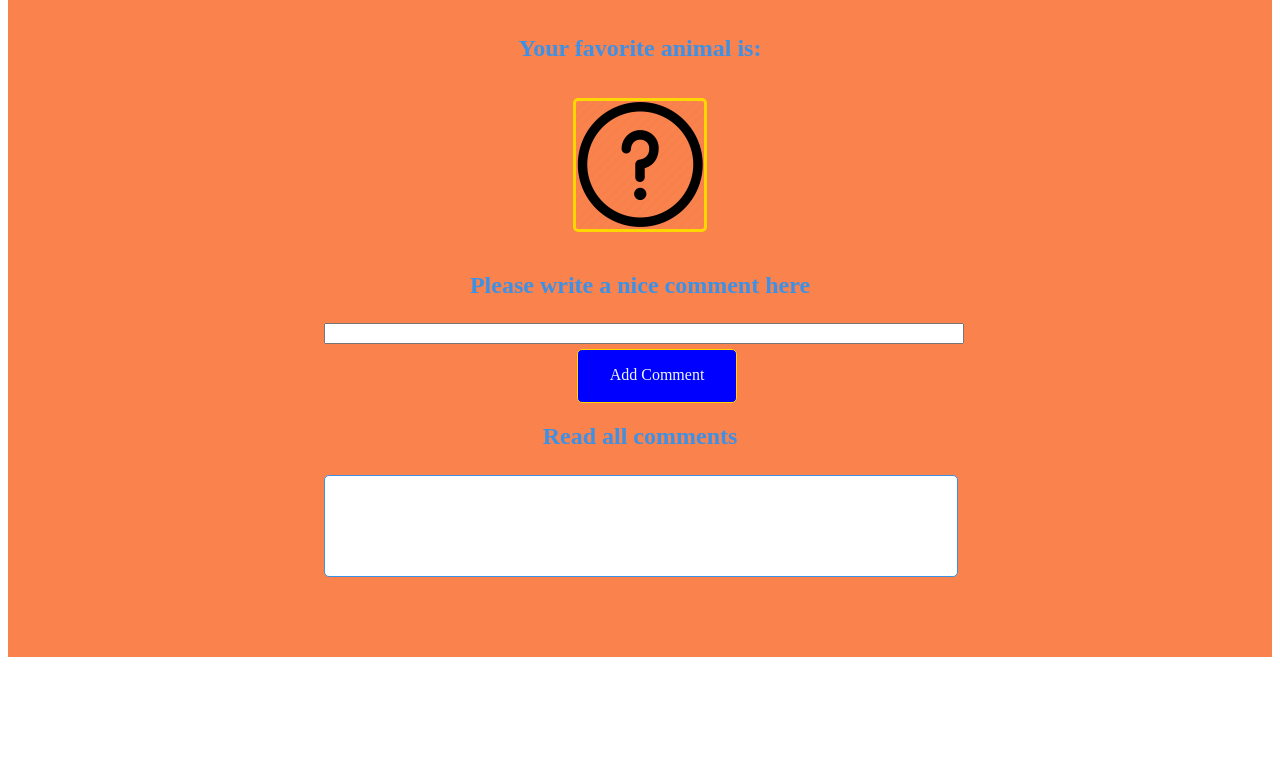
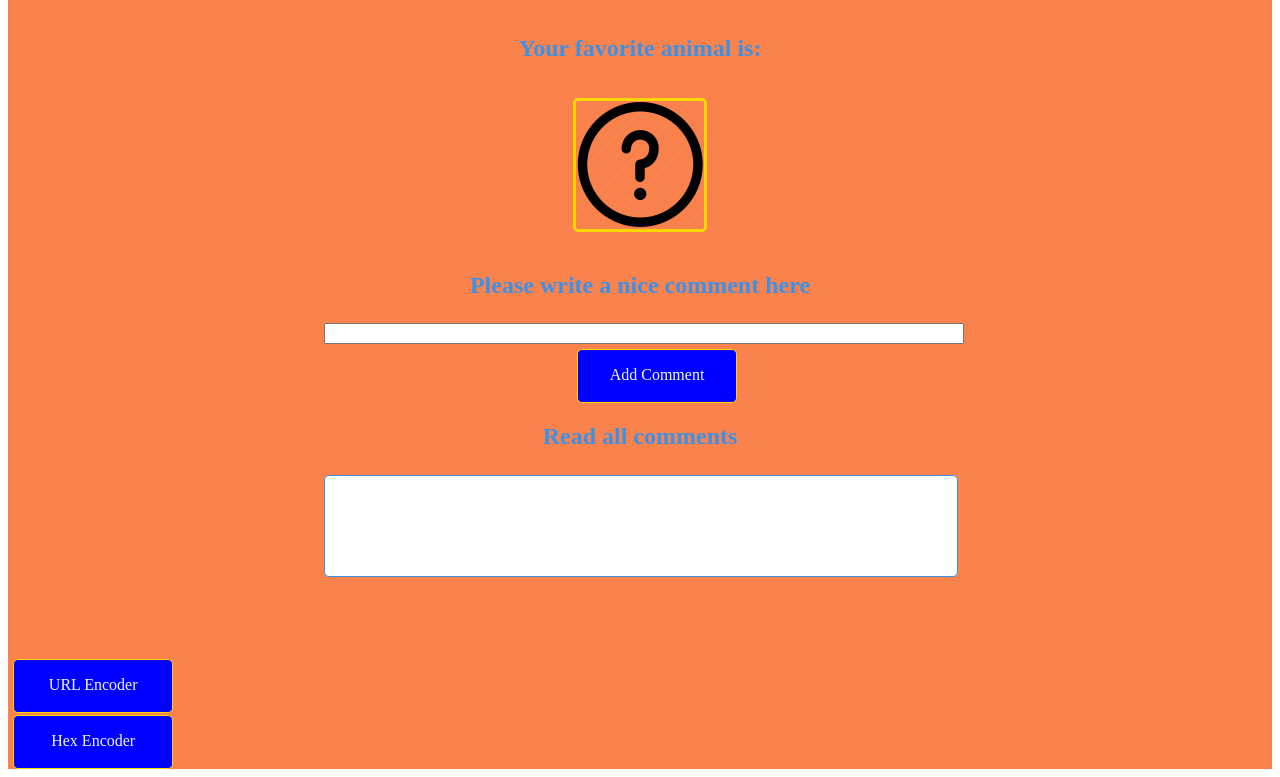
Before and after one commit to asaf-halevi/security-xss, an Angular app: page / in a window 1280 px wide. Shown: the part 272-1049 px from the top of the page. Before the commit the page ends 937 px from the top, so only its background shows below. Built offline with nearby package versions, Linux system fonts and the light colour scheme.

Commit message:
add encoders

```diff
--- a/src/app/app.component.html
+++ b/src/app/app.component.html
@@ -32,4 +32,8 @@
           <div *ngFor="let comment of comments">{{comment}}<br/></div>
         </div>
     </div>
+    <div id="encoding">
+      <mat-card id="urlEncoder" class="addEncodedComment" (click)="addCommentWithUrlEncoder(comment)">URL Encoder</mat-card>
+      <mat-card id="hexEncoder" class="addEncodedComment" (click)="addCommentWithUrlEncoder2(comment)">Hex Encoder</mat-card>
+    </div>
   </div>
--- a/src/app/app.component.scss
+++ b/src/app/app.component.scss
@@ -51,7 +51,8 @@ h2 {
   margin-top: 5px;
 }
 
-.addComment{
+
+.addComment, .addEncodedComment{
   width: 20%;
   margin-top:5px;
   margin-left: 40%;
@@ -71,6 +72,13 @@ h2 {
   }
 }
 
+.addEncodedComment{
+  width: 10%;
+  margin-top:2px;
+  margin-left:5px;
+  margin-right:5px;
+}
+
 #comments{
   width:100%;
   height: 100px;
--- a/src/app/app.component.ts
+++ b/src/app/app.component.ts
@@ -7,7 +7,7 @@ import {ActivatedRoute} from '@angular/router';
   styleUrls: ['./app.component.scss']
 })
 
-export class AppComponent implements OnInit{
+export class AppComponent implements OnInit {
   private static readonly imagePrefix = 'http://localhost:4200/?image=';
 
   title = 'Bob\'s sweet images';
@@ -31,7 +31,7 @@ export class AppComponent implements OnInit{
       });
   }
 
-  selectImage(image: string){
+  selectImage(image: string) {
     window.location.href = AppComponent.imagePrefix + image;
   }
 
@@ -40,9 +40,39 @@ export class AppComponent implements OnInit{
     commentElement.value = '';
   }
 
+  addCommentWithUrlEncoder(commentElement: HTMLInputElement) {
+    const value = encodeURIComponent(commentElement.value);
+    this.addCommentValue(value);
+  }
+
+  addCommentWithUrlEncoder2(commentElement: HTMLInputElement) {
+    const value = this.encodeHex(commentElement.value);
+    this.addCommentValue(value);
+  }
+
   addCommentValue(comment: string) {
     if (comment) {
       this.comments.push(comment);
     }
   }
+
+  encodeHex(value: string): string {
+    let hex, i;
+
+    let result = "";
+    for (i = 0; i < value.length; i++) {
+      hex = value.charCodeAt(i).toString(16);
+      result += ("000" + hex).slice(-4);
+    }
+    return result
+  }
+
+  decodeHex(value: string): string {
+    let hexes = value.match(/.{1,4}/g) || [];
+    let back = "";
+    for (let j = 0; j < hexes.length; j++) {
+      back += String.fromCharCode(parseInt(hexes[j], 16));
+    }
+    return back;
+  }
 }
```
